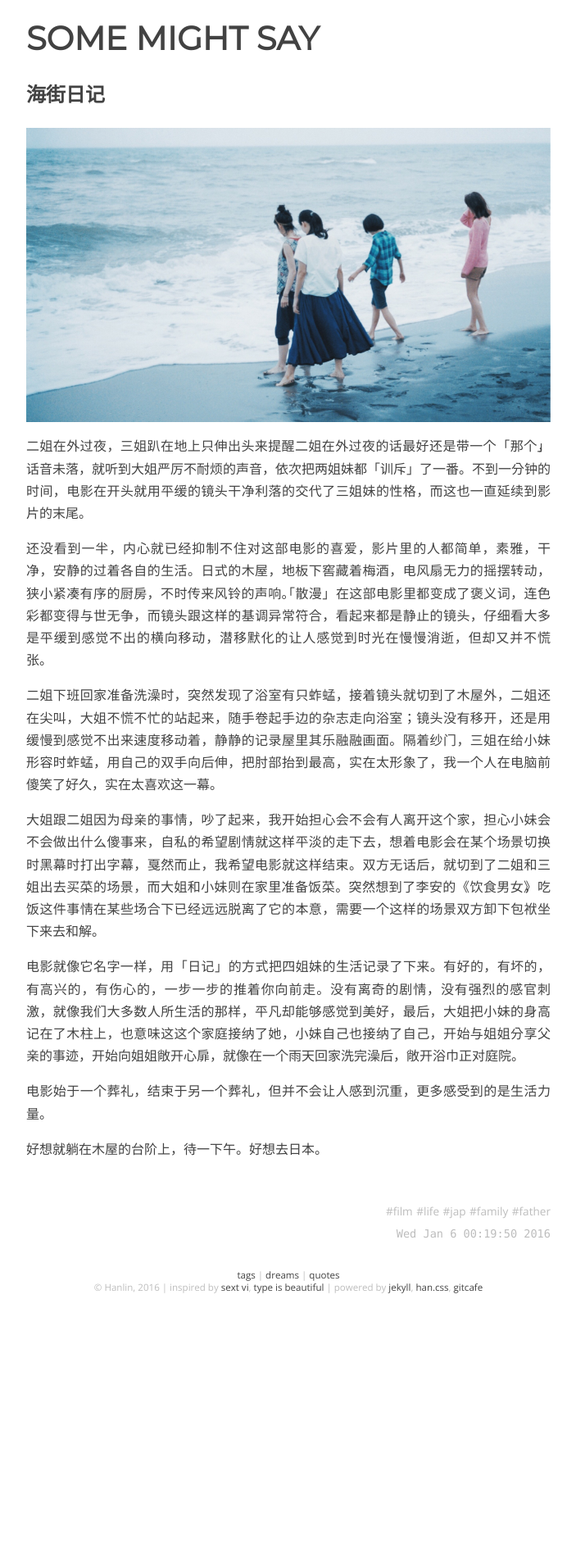
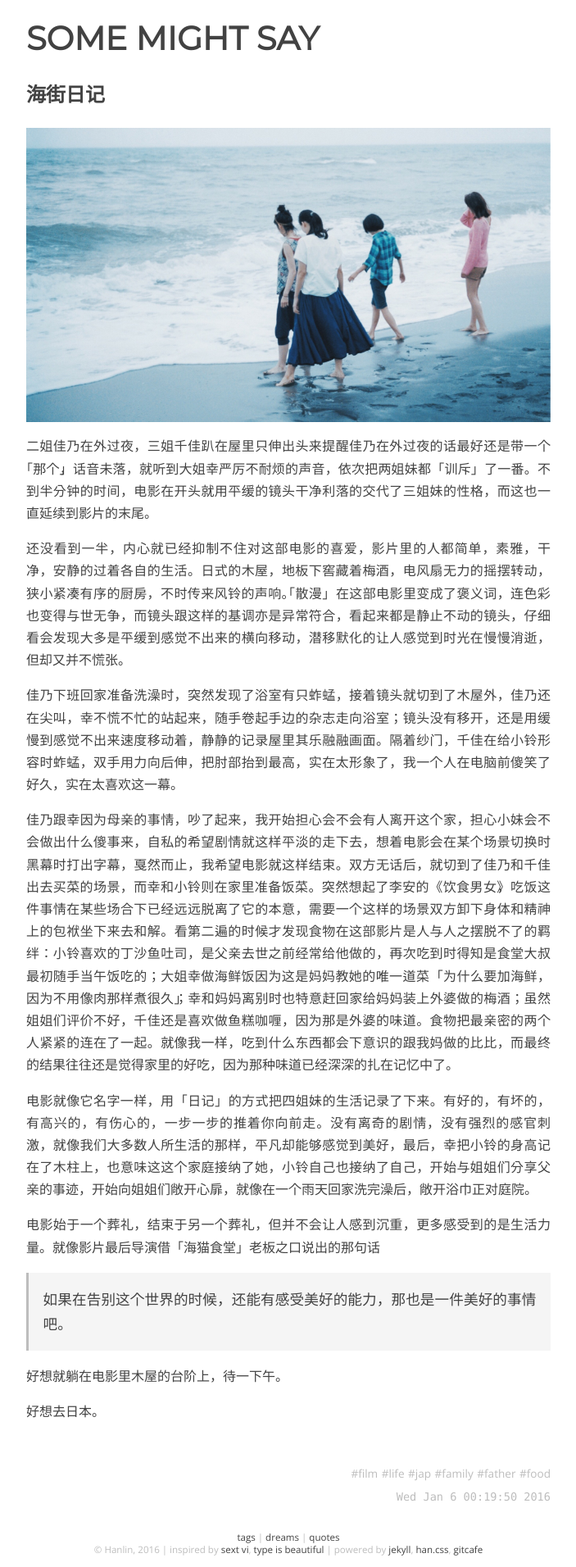
Before and after one commit to onion7878/word, a Jekyll site: the page built from _posts/2016-01-05-kamakura-diary.md, in a window 1280 px wide. Shown: the whole page at 82% size, without its empty margins (288-991 px from the left). Built offline with Jekyll 4.4.1, drawn with Linux system fonts in a browser that asks for light colours; Markdown is read by kramdown in place of the engine named in the settings; before the commit the page ends 1592 px from its top, so only the background shows below that.

Commit message:
modify, add more content

```diff
--- a/_posts/2016-01-05-kamakura-diary.md
+++ b/_posts/2016-01-05-kamakura-diary.md
@@ -3,23 +3,27 @@
 layout: post
 title: 海街日记
 date: 16-01-06 00:19:50
-tags: [film, life, jap, family, father]
+tags: [film, life, jap, family, father, food]
 categories: [film]
 
 ---
 
 ![Umimachi Diary]({{site.url}}/assets/blog_img/2016-01-05-kamakura-diary/Umimachi.Diary.2015.jpg)
 
-二姐在外过夜，三姐趴在地上只伸出头来提醒二姐在外过夜的话最好还是带一个「那个」，话音未落，就听到大姐严厉不耐烦的声音，依次把两姐妹都「训斥」了一番。不到一分钟的时间，电影在开头就用平缓的镜头干净利落的交代了三姐妹的性格，而这也一直延续到影片的末尾。
+二姐佳乃在外过夜，三姐千佳趴在屋里只伸出头来提醒佳乃在外过夜的话最好还是带一个「那个」，话音未落，就听到大姐幸严厉不耐烦的声音，依次把两姐妹都「训斥」了一番。不到半分钟的时间，电影在开头就用平缓的镜头干净利落的交代了三姐妹的性格，而这也一直延续到影片的末尾。
 
-还没看到一半，内心就已经抑制不住对这部电影的喜爱，影片里的人都简单，素雅，干净，安静的过着各自的生活。日式的木屋，地板下窖藏着梅酒，电风扇无力的摇摆转动，狭小紧凑有序的厨房，不时传来风铃的声响。「散漫」在这部电影里都变成了褒义词，连色彩都变得与世无争，而镜头跟这样的基调异常符合，看起来都是静止的镜头，仔细看大多是平缓到感觉不出的横向移动，潜移默化的让人感觉到时光在慢慢消逝，但却又并不慌张。
+还没看到一半，内心就已经抑制不住对这部电影的喜爱，影片里的人都简单，素雅，干净，安静的过着各自的生活。日式的木屋，地板下窖藏着梅酒，电风扇无力的摇摆转动，狭小紧凑有序的厨房，不时传来风铃的声响。「散漫」在这部电影里变成了褒义词，连色彩也变得与世无争，而镜头跟这样的基调亦是异常符合，看起来都是静止不动的镜头，仔细看会发现大多是平缓到感觉不出来的横向移动，潜移默化的让人感觉到时光在慢慢消逝，但却又并不慌张。
 
-二姐下班回家准备洗澡时，突然发现了浴室有只蚱蜢，接着镜头就切到了木屋外，二姐还在尖叫，大姐不慌不忙的站起来，随手卷起手边的杂志走向浴室；镜头没有移开，还是用缓慢到感觉不出来速度移动着，静静的记录屋里其乐融融画面。隔着纱门，三姐在给小妹形容时蚱蜢，用自己的双手向后伸，把肘部抬到最高，实在太形象了，我一个人在电脑前傻笑了好久，实在太喜欢这一幕。
+佳乃下班回家准备洗澡时，突然发现了浴室有只蚱蜢，接着镜头就切到了木屋外，佳乃还在尖叫，幸不慌不忙的站起来，随手卷起手边的杂志走向浴室；镜头没有移开，还是用缓慢到感觉不出来速度移动着，静静的记录屋里其乐融融画面。隔着纱门，千佳在给小铃形容时蚱蜢，双手用力向后伸，把肘部抬到最高，实在太形象了，我一个人在电脑前傻笑了好久，实在太喜欢这一幕。
 
-大姐跟二姐因为母亲的事情，吵了起来，我开始担心会不会有人离开这个家，担心小妹会不会做出什么傻事来，自私的希望剧情就这样平淡的走下去，想着电影会在某个场景切换时黑幕时打出字幕，戛然而止，我希望电影就这样结束。双方无话后，就切到了二姐和三姐出去买菜的场景，而大姐和小妹则在家里准备饭菜。突然想到了李安的《饮食男女》，吃饭这件事情在某些场合下已经远远脱离了它的本意，需要一个这样的场景双方卸下包袱坐下来去和解。
+佳乃跟幸因为母亲的事情，吵了起来，我开始担心会不会有人离开这个家，担心小妹会不会做出什么傻事来，自私的希望剧情就这样平淡的走下去，想着电影会在某个场景切换时黑幕时打出字幕，戛然而止，我希望电影就这样结束。双方无话后，就切到了佳乃和千佳出去买菜的场景，而幸和小铃则在家里准备饭菜。突然想起了李安的《饮食男女》，吃饭这件事情在某些场合下已经远远脱离了它的本意，需要一个这样的场景双方卸下身体和精神上的包袱坐下来去和解。看第二遍的时候才发现食物在这部影片是人与人之摆脱不了的羁绊：小铃喜欢的丁沙鱼吐司，是父亲去世之前经常给他做的，再次吃到时得知是食堂大叔最初随手当午饭吃的；大姐幸做海鲜饭因为这是妈妈教她的唯一道菜「为什么要加海鲜，因为不用像肉那样煮很久」；幸和妈妈离别时也特意赶回家给妈妈装上外婆做的梅酒；虽然姐姐们评价不好，千佳还是喜欢做鱼糕咖喱，因为那是外婆的味道。食物把最亲密的两个人紧紧的连在了一起。就像我一样，吃到什么东西都会下意识的跟我妈做的比比，而最终的结果往往还是觉得家里的好吃，因为那种味道已经深深的扎在记忆中了。
 
-电影就像它名字一样，用「日记」的方式把四姐妹的生活记录了下来。有好的，有坏的，有高兴的，有伤心的，一步一步的推着你向前走。没有离奇的剧情，没有强烈的感官刺激，就像我们大多数人所生活的那样，平凡却能够感觉到美好，最后，大姐把小妹的身高记在了木柱上，也意味这这个家庭接纳了她，小妹自己也接纳了自己，开始与姐姐分享父亲的事迹，开始向姐姐敞开心扉，就像在一个雨天回家洗完澡后，敞开浴巾正对庭院。
+电影就像它名字一样，用「日记」的方式把四姐妹的生活记录了下来。有好的，有坏的，有高兴的，有伤心的，一步一步的推着你向前走。没有离奇的剧情，没有强烈的感官刺激，就像我们大多数人所生活的那样，平凡却能够感觉到美好，最后，幸把小铃的身高记在了木柱上，也意味这这个家庭接纳了她，小铃自己也接纳了自己，开始与姐姐们分享父亲的事迹，开始向姐姐们敞开心扉，就像在一个雨天回家洗完澡后，敞开浴巾正对庭院。
 
-电影始于一个葬礼，结束于另一个葬礼，但并不会让人感到沉重，更多感受到的是生活力量。
+电影始于一个葬礼，结束于另一个葬礼，但并不会让人感到沉重，更多感受到的是生活力量。就像影片最后导演借「海猫食堂」老板之口说出的那句话
 
-好想就躺在木屋的台阶上，待一下午。好想去日本。
+> 如果在告别这个世界的时候，还能有感受美好的能力，那也是一件美好的事情吧。
+
+好想就躺在电影里木屋的台阶上，待一下午。
+
+好想去日本。
```
